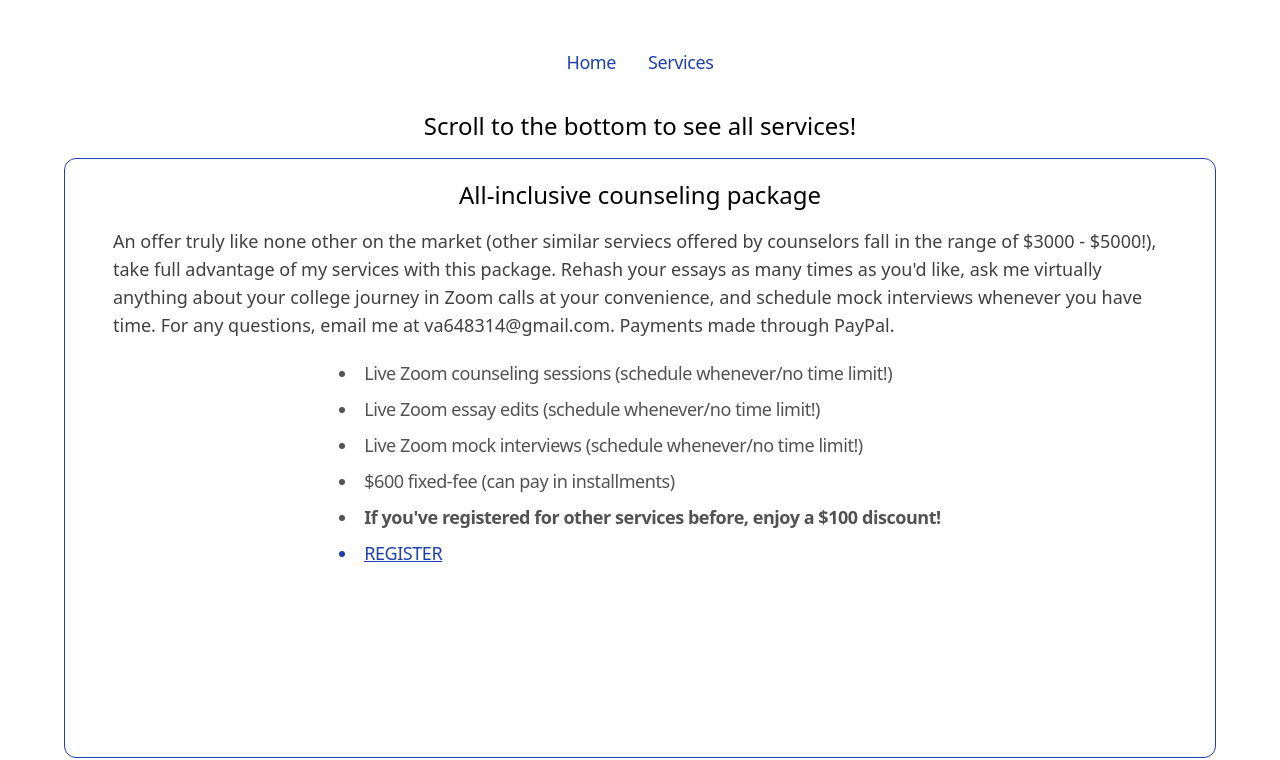
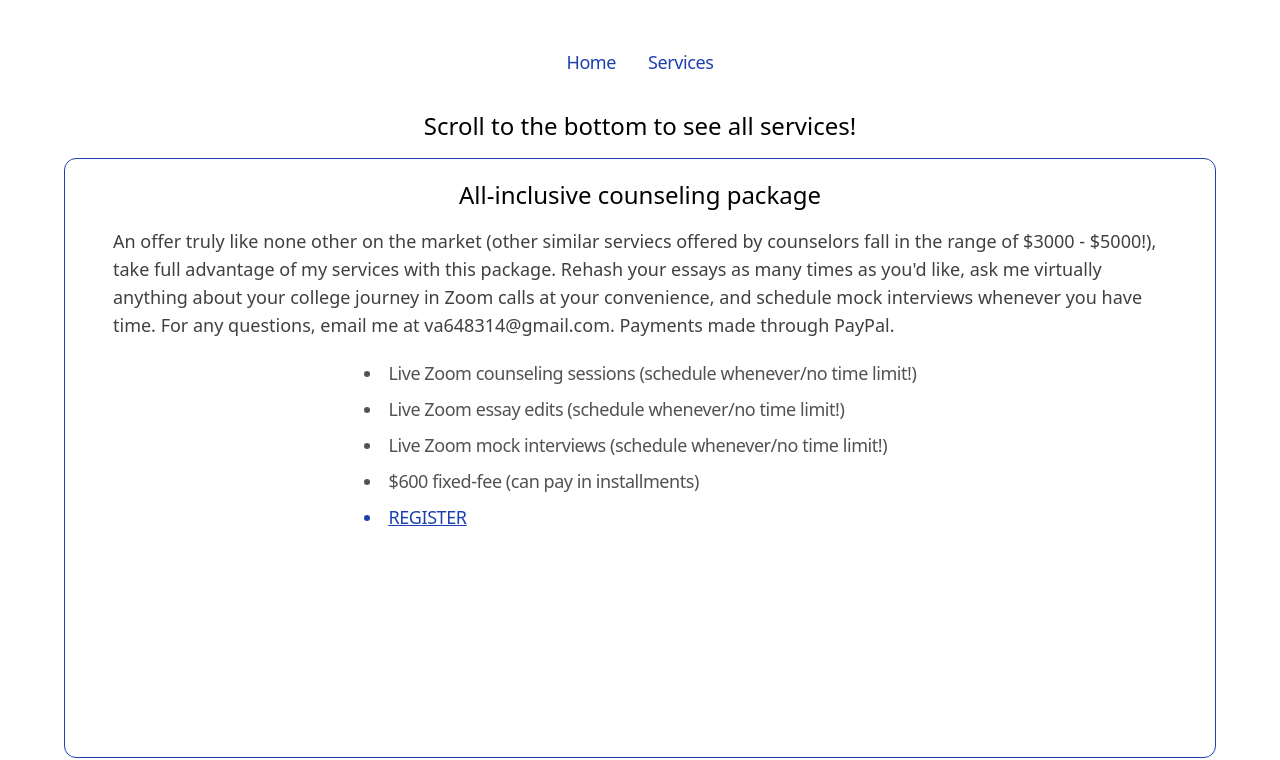
Before and after one commit to VA-24/VA-CC-Website, a React (Create React App) app: page /services in a window 1280 px wide. Shown: the top 760 px of the page. Built offline with nearby package versions, Linux system fonts and the light colour scheme.

Commit message:
Update Services.js

```diff
--- a/src/pages/Services.js
+++ b/src/pages/Services.js
@@ -48,7 +48,6 @@ function Services(){
                                     <li class='pb-2 text-neutral-600'>Live Zoom essay edits (schedule whenever/no time limit!)</li>
                                     <li class='pb-2 text-neutral-600'>Live Zoom mock interviews (schedule whenever/no time limit!)</li>
                                     <li class='pb-2 text-neutral-600'>$600 fixed-fee (can pay in installments)</li>
-                                    <li class='pb-2 text-neutral-600 font-bold'>If you've registered for other services before, enjoy a $100 discount!</li>
                                     <li class='text-blue-800 font-medium underline'><a href='https://forms.gle/UNsxMGsx3nvJyqLC6' target='_blank'>REGISTER</a></li>
 
                                 </div>
```
